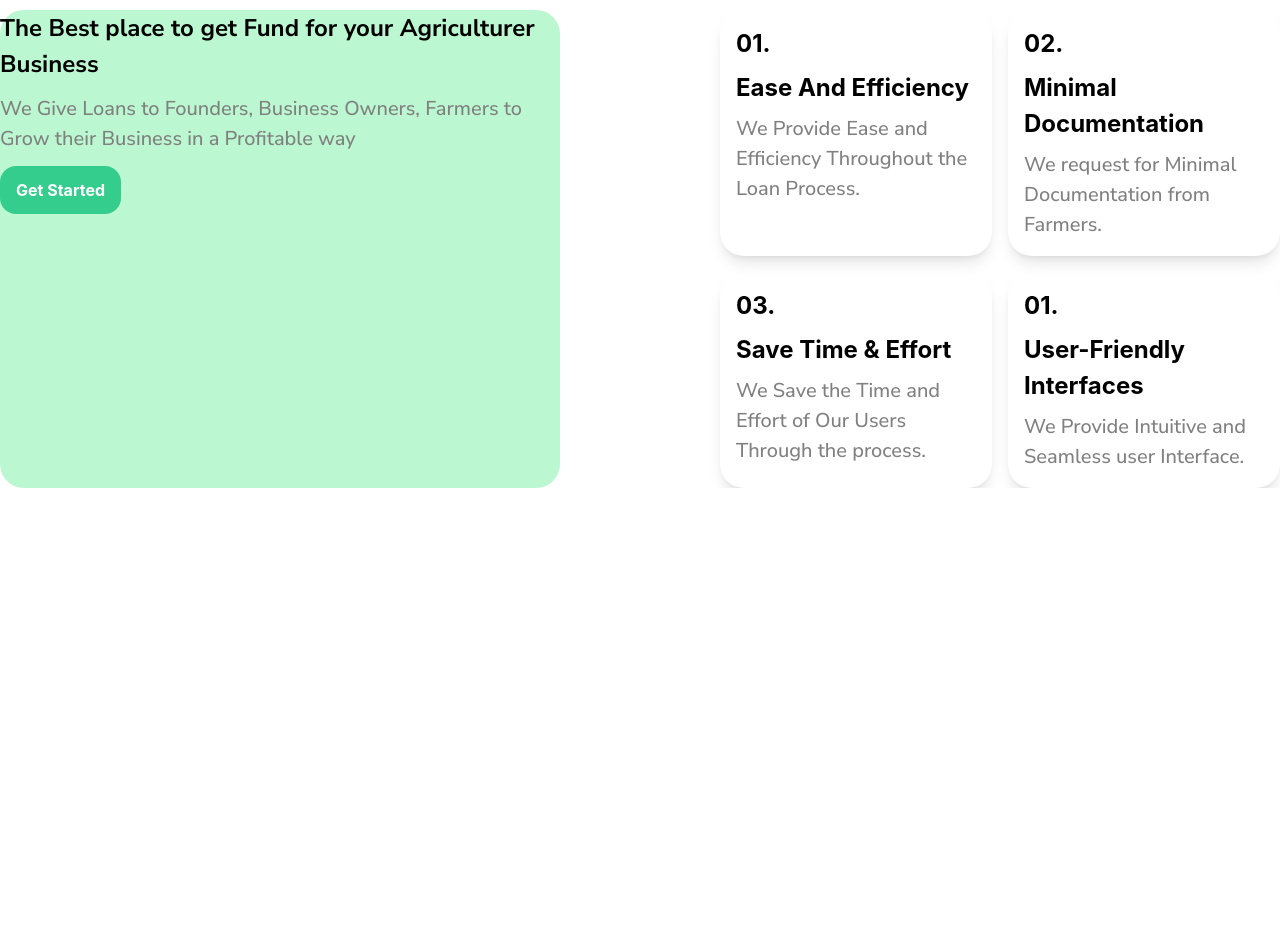
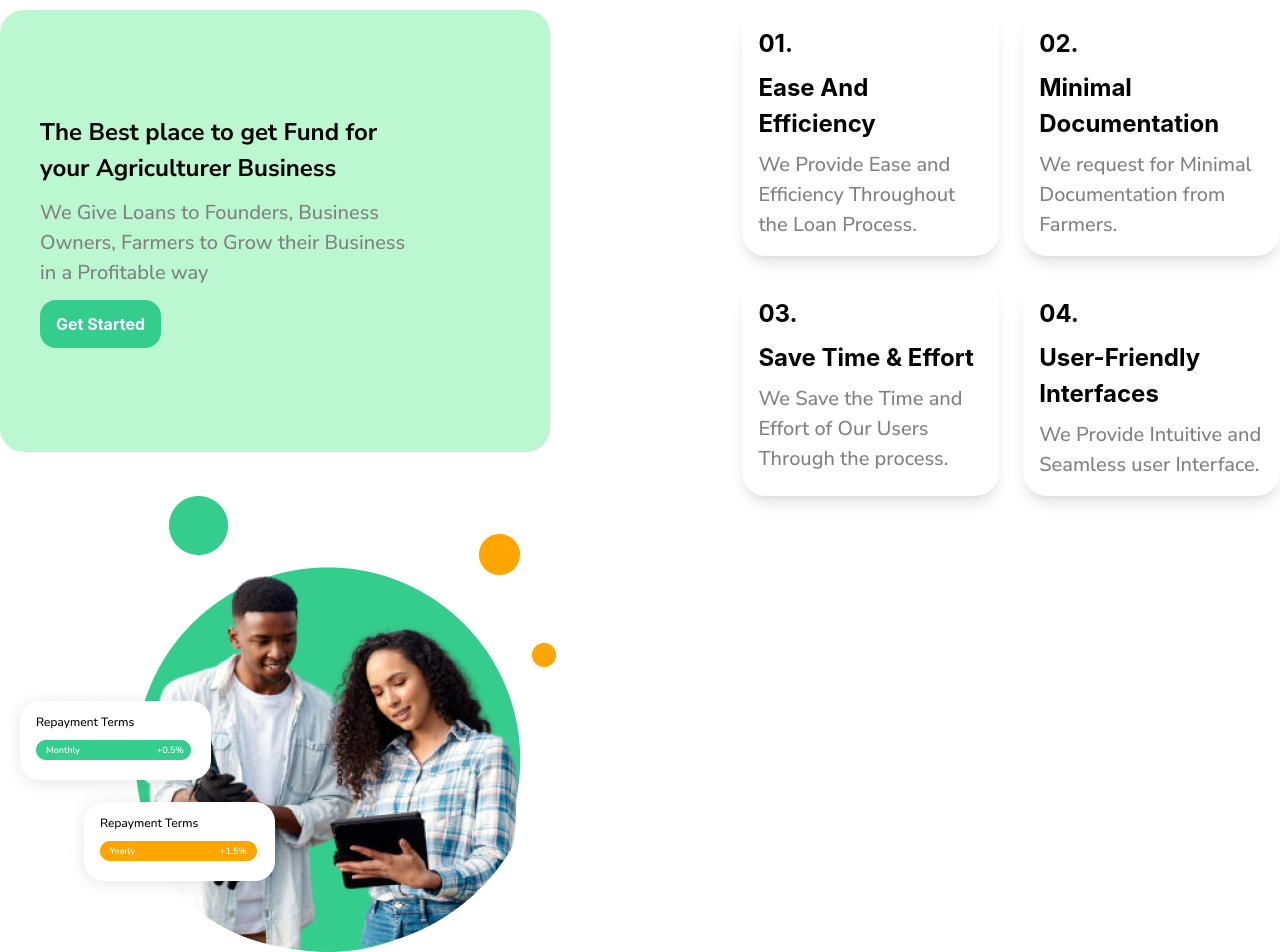
Before and after one commit to Toshmoney/smartfarmer, a React (Create React App) app in the folder client-side/: page / in a window 1280 px wide. Shown: the part 916-1868 px from the top of the page. Before the commit the page ends 1404 px from the top, so only its background shows below. Built offline with nearby package versions, Linux system fonts and the light colour scheme; a web font is replaced by a local one.

Commit message:
updating

```diff
--- a/client-side/src/Components/GetFund/Getfund.jsx
+++ b/client-side/src/Components/GetFund/Getfund.jsx
@@ -3,15 +3,15 @@ import Getfundprops from './Getfundprops'
 
 const Getfund = () => {
   return (
-    <div className='container flex gap-x-[10rem]'>
-        <div className='text-left flex flex-col gap-3 bg-green-200 rounded-3xl w-1/2'>
-            <h3 className='head'>The Best place to get Fund for your Agriculturer Business</h3>
-            <p className='word'>We Give Loans to Founders, Business Owners, Farmers to Grow their Business in a Profitable way</p>
-            <div>
+    <div className='container p-x-xl flex flex-col lg:flex lg:flex-row lg:gap-x-[12rem]'>
+        <div className='w-full md:w-full text-center flex flex-col gap-3 bg-green-200 rounded-3xl lg:w-1/2 md:text-center lg:text-left justify-center px-10 mb-11 py-10'>
+            <h3 className='head lg:w-[78%]'>The Best place to get Fund for your Agriculturer Business</h3>
+            <p className='word lg:w-[78%]'>We Give Loans to Founders, Business Owners, Farmers to Grow their Business in a Profitable way</p>
+            <div className='w-full md:w-full text-center lg:text-left'>
                 <button className='btn text-white'>Get Started</button>
             </div>
         </div>
-        <div className='lg:grid grid-cols-2 gap-4 w-1/2'>
+        <div className='lg:grid grid-cols-2 gap-6 lg:w-1/2 flex flex-col md:justify-center md:text-center'>
             <Getfundprops
                 number = '01.'
                 title = "Ease And Efficiency"
@@ -28,7 +28,7 @@ const Getfund = () => {
                 word = 'We Save the Time and Effort of Our Users Through the process.'
             />
             <Getfundprops
-                number = '01.'
+                number = '04.'
                 title = "User-Friendly Interfaces"
                 word = 'We Provide Intuitive and Seamless user Interface.'
             />
--- /dev/null
+++ b/client-side/src/Components/GetFund/Quickprops1.jsx
@@ -0,0 +1,14 @@
+import React from "react";
+
+const Quickprops1 = (props) =>{
+    return(
+        <div className={props.class}>
+            <img src={props.image} alt=""/>
+            <div className={props.div}>
+                <h1>{props.heading}</h1>
+                <p>{props.paragraph}</p>
+            </div>
+        </div>
+    )
+}
+export default Quickprops1
--- /dev/null
+++ b/client-side/src/Components/GetFund/Streamline.jsx
@@ -0,0 +1,17 @@
+import React from 'react'
+import Quickprops1 from './Quickprops1';
+import quick from '../../Images/Group 4 (1).png'
+
+const Streamline = () => {
+  return (
+    <div className='container'>
+        <Quickprops1
+            image= {quick}
+
+
+        />
+    </div>
+  )
+}
+
+export default Streamline;
--- a/client-side/src/Components/Hero/Hero.jsx
+++ b/client-side/src/Components/Hero/Hero.jsx
@@ -6,7 +6,7 @@ const Hero = () =>{
     return(
         <>
             <div className=' container  flex flex-col md:flex-col w-full lg:flex lg:w-full lg:flex-row items-center relative'>
-                <div className='w-full flex-col items-center text-center py-20 lg:w-1/2 lg:text-left space-y-5'>
+                <div className='w-full flex-col items-center lg:w-1/2 lg:text-left space-y-5'>
                     <h1 className='head w-[100%] text-xl lg:w-[55%] lg:text-4xl  md:w-[100%] md:text-xl '>Supporting Africa Farmer to Fund their Agric Business</h1>
                     <p>Easy Access to 5million worth of Loan for Your Business</p>
                     <div>
--- a/client-side/src/Components/Landingpage.jsx
+++ b/client-side/src/Components/Landingpage.jsx
@@ -2,6 +2,7 @@ import React from 'react'
 import Hero from './Hero/Hero'
 import Header from './Header/Header'
 import Getfund from './GetFund/Getfund'
+import Streamline from './GetFund/Streamline'
 
 const Landingpage = () => {
   return (
@@ -9,6 +10,7 @@ const Landingpage = () => {
         <Header/>
         <Hero/>
         <Getfund/>
+        <Streamline/>
     </div>
   )
 }
```
